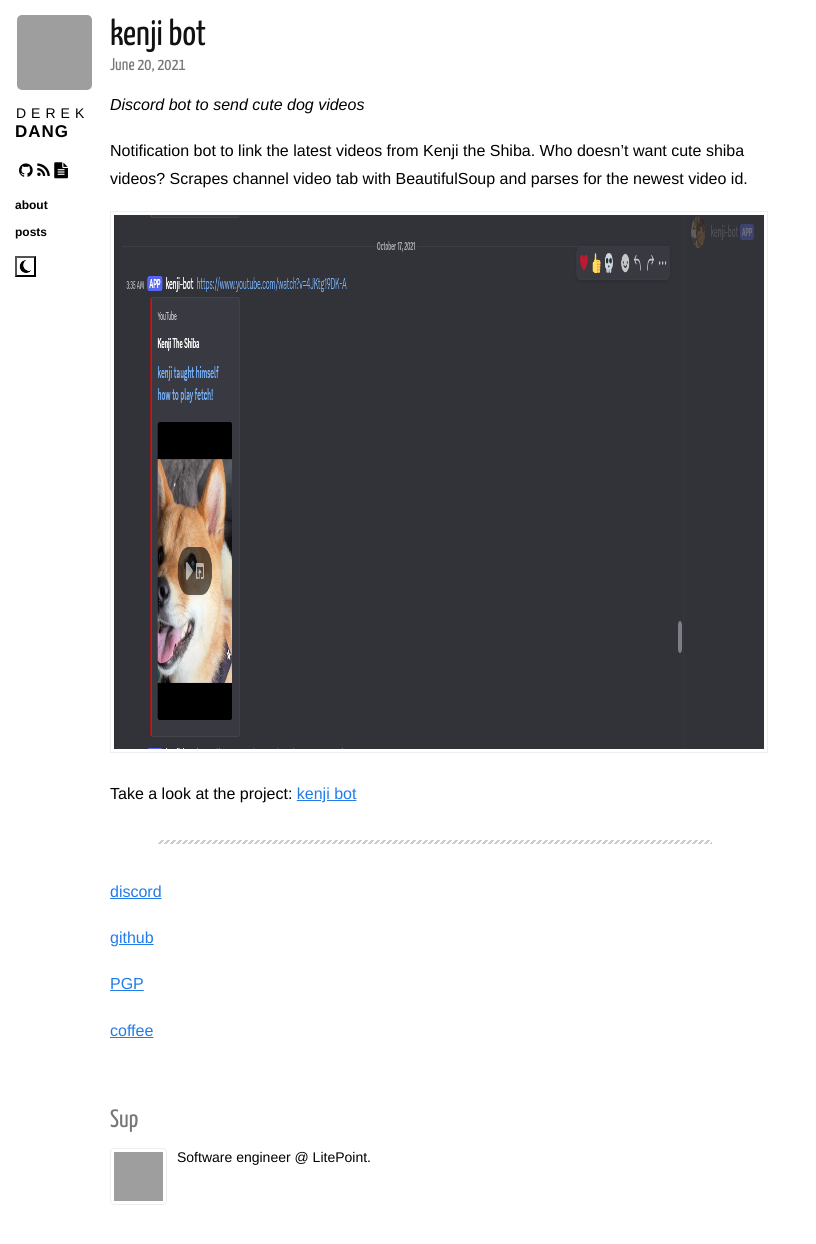
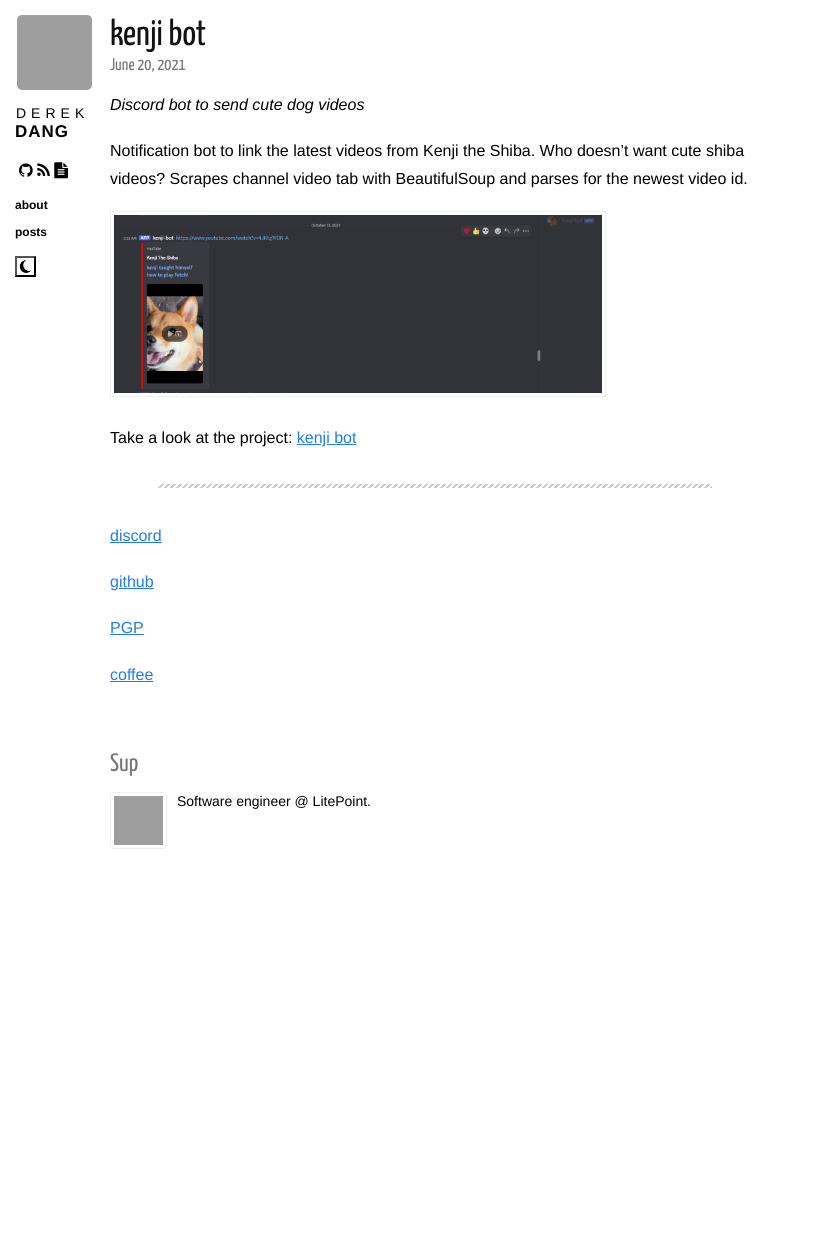
Before and after one commit to dqdang/dqdang.github.io, a Jekyll site: the page built from _posts/2021-06-20-kenji-bot.markdown, in a window 1280 px wide. Shown: the whole page, without its empty margins (0-816 px from the left). Built offline with Jekyll 4.4.1, drawn with Linux system fonts in a browser that asks for light colours; nearby versions of some CDN libraries; after the commit the page ends 900 px from its top, so only the background shows below that; grey boxes are pictures that could not be loaded.

Commit message:
Update image dimensions

```diff
--- a/_posts/2021-06-20-kenji-bot.markdown
+++ b/_posts/2021-06-20-kenji-bot.markdown
@@ -8,7 +8,7 @@
 
 Notification bot to link the latest videos from Kenji the Shiba. Who doesn't want cute shiba videos? Scrapes channel video tab with BeautifulSoup and parses for the newest video id.
 
-<img width="1462" height="534" src="https://raw.githubusercontent.com/dqdang/dqdang.github.io/refs/heads/master/images/Screenshot%202026-02-20%20010543.png" />
+<img src="https://raw.githubusercontent.com/dqdang/dqdang.github.io/refs/heads/master/images/Screenshot%202026-02-20%20010543.png" width="75%" height="75%" />
 
 
 Take a look at the project:
```
